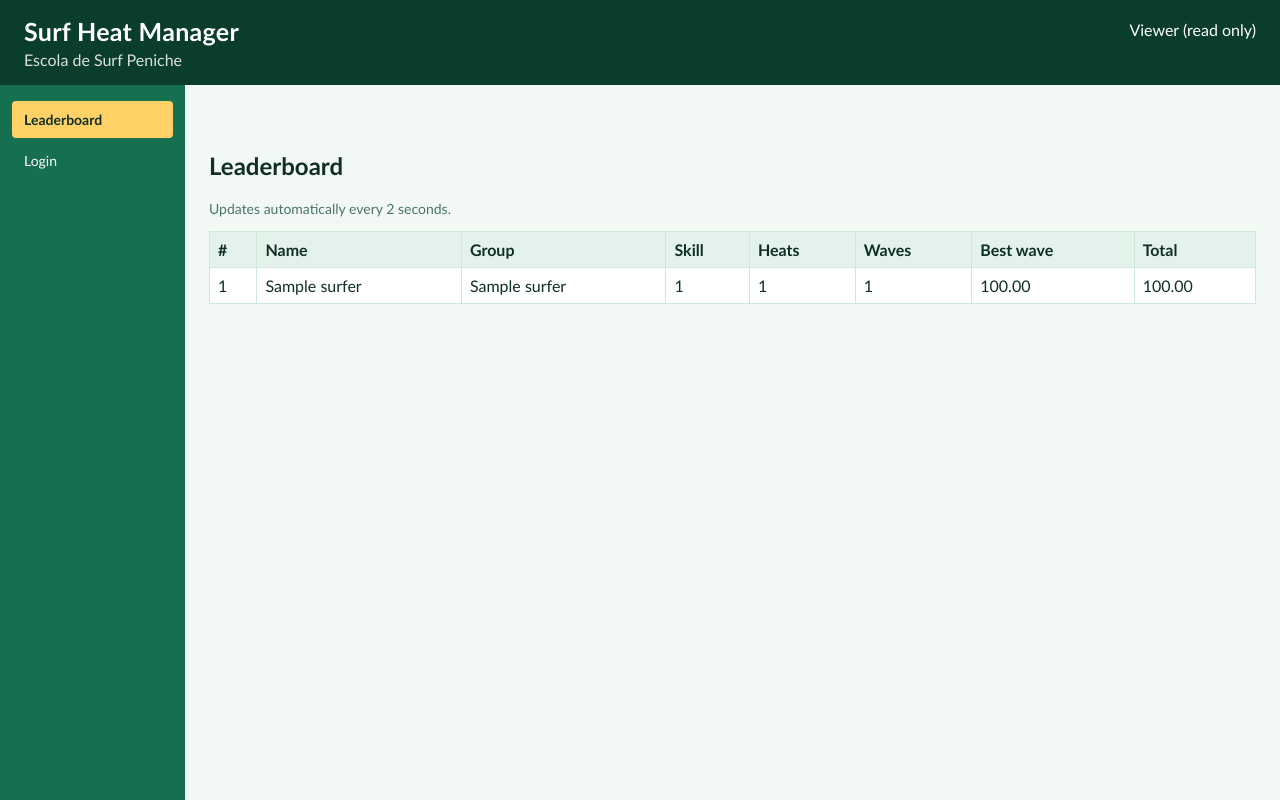
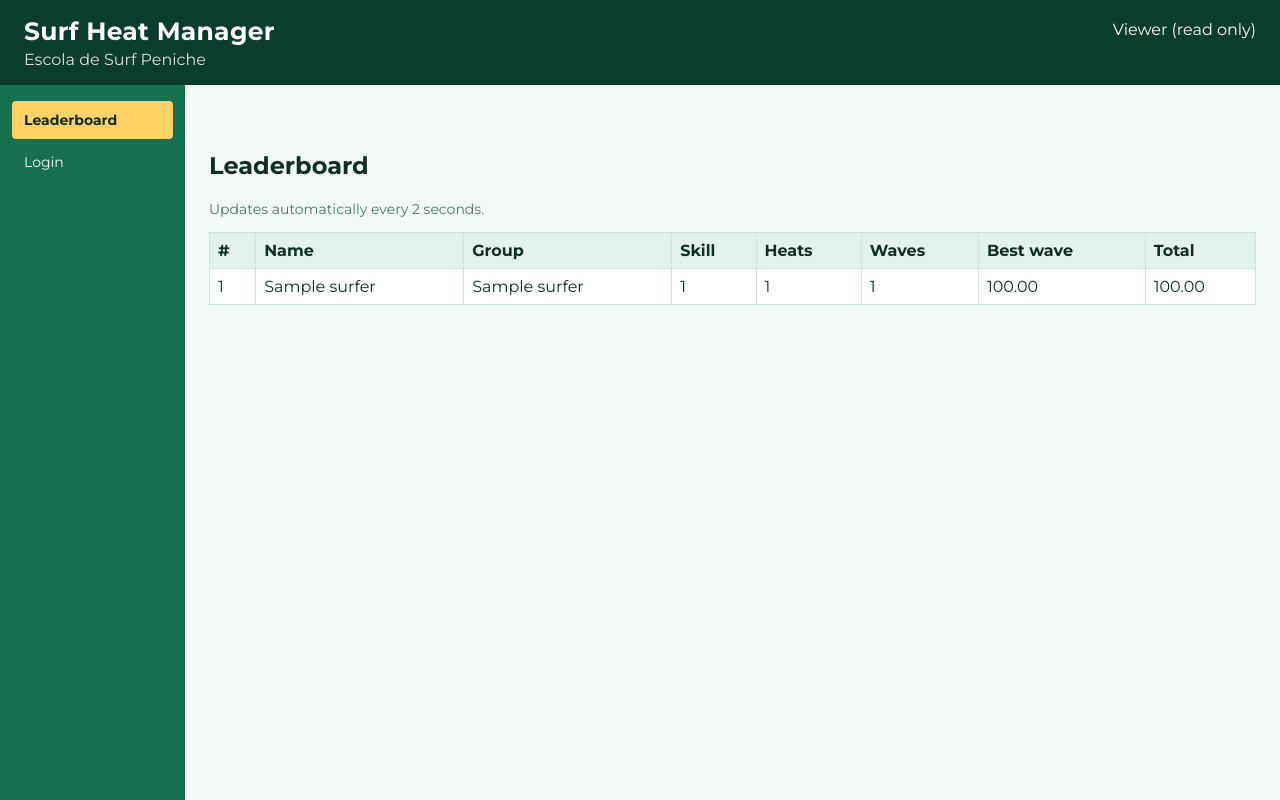
Before and after one commit to MrBobmplay/CS-IA, a Flask app: page / in a window 1280 px wide. Run offline with Flask 3, Linux system fonts and the light colour scheme; tables that the repository leaves empty hold one stand-in row (values such as "Sample post").

Commit message:
Use Montserrat, bundled with the project
Montserrat is not installed on Windows, so the font file is stored in
static/fonts/ and declared with @font-face rather than loaded from Google
Fonts. This keeps the front end free of any CDN and means the app still
displays correctly with no internet connection, which matters for a
competition run on the beach.

- static/fonts/montserrat.woff2, 37 KB, covers every weight the page uses
- static/fonts/OFL.txt records the SIL Open Font License it is used under
- Trebuchet MS and Helvetica remain as fallbacks
- README notes where the font came from and under what licence

Checked in a real browser: document.fonts.check reports Montserrat loaded,
and Flask serves the file as font/woff2.

```diff
--- a/static/style.css
+++ b/static/style.css
@@ -1,8 +1,15 @@
+@font-face {
+  font-family: "Montserrat";
+  src: url("/static/fonts/montserrat.woff2") format("woff2");
+  font-weight: 100 900;
+  font-display: swap;
+}
+
 * { box-sizing: border-box; }
 
 body {
   margin: 0;
-  font-family: "Trebuchet MS", Helvetica, sans-serif;
+  font-family: "Montserrat", "Trebuchet MS", Helvetica, sans-serif;
   color: #102f24;
   background: #f2f9f5;
   display: flex;
```
Also changed, not shown: static/fonts/OFL.txt (added, +11 -0 lines), README.md, static/fonts/montserrat.woff2 (added).
